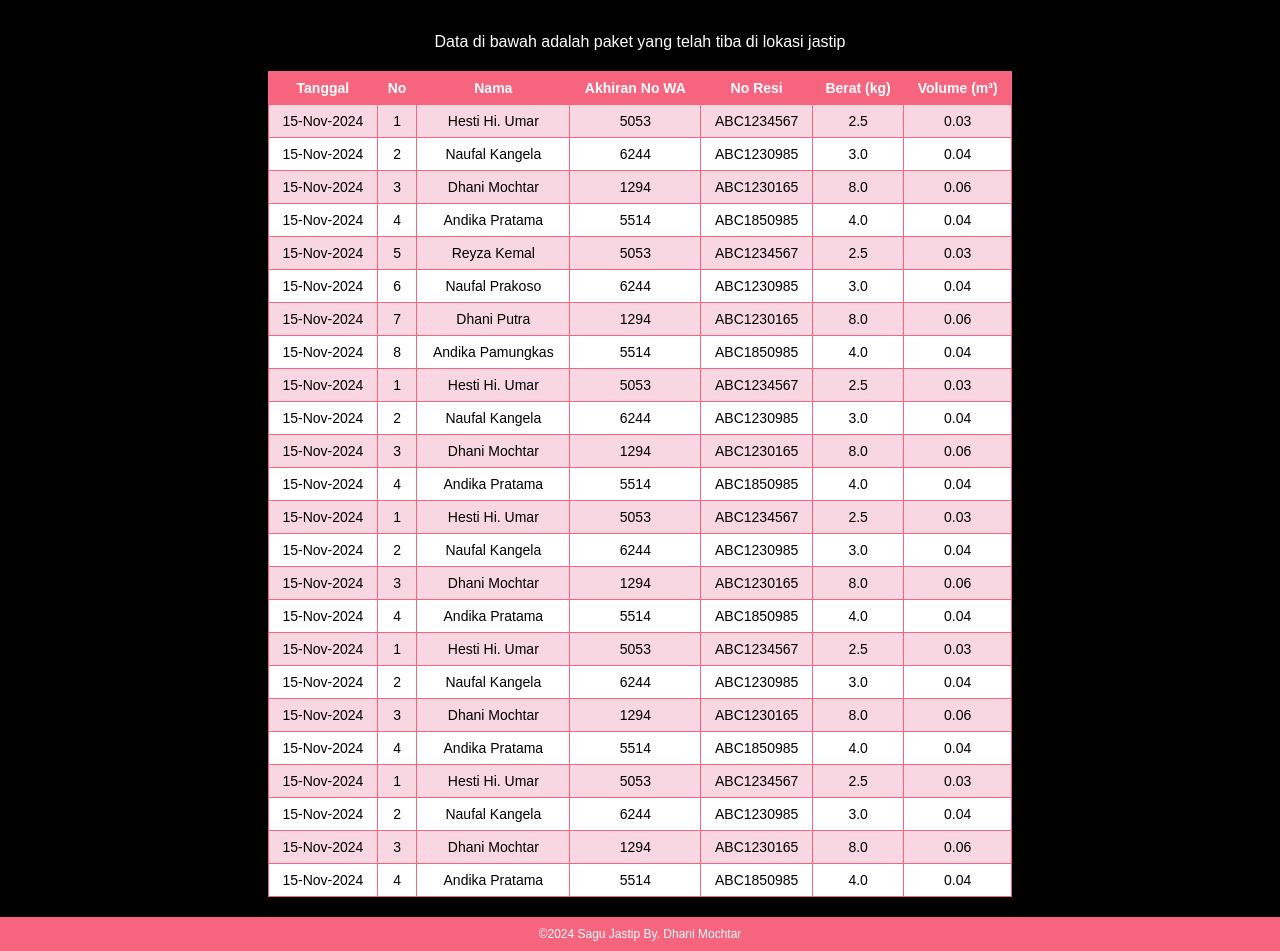
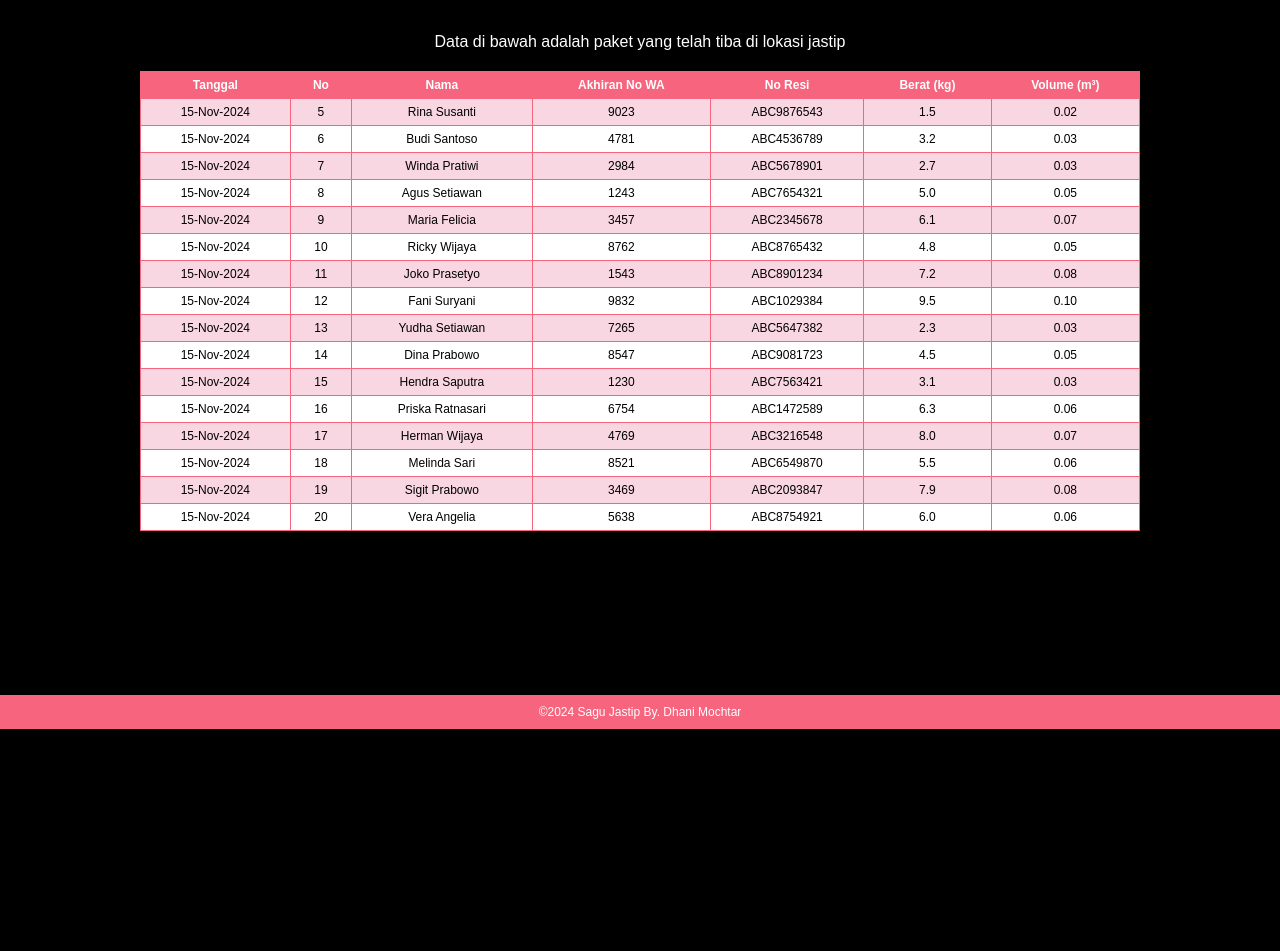
Before and after one commit to GohuJastip/sagujastip, a plain HTML site: page cekpaket.html in a window 1280 px wide. Shown: the part 71-1022 px from the top of the page. After the commit the page ends 800 px from the top, so only its background shows below. Drawn offline with Linux system fonts and the light colour scheme.

Commit message:
Update cekpaket.html

```diff
--- a/cekpaket.html
+++ b/cekpaket.html
@@ -50,15 +50,16 @@
             margin-bottom: 20px;
         }
         table {
-            width: 60%;
+            width: 100%;
+            max-width: 1000px; /* Agar tabel tidak terlalu besar pada layar besar */
             border-collapse: collapse;
             border: 1px solid #f6647e;
         }
         th, td {
-            padding: 8px;
+            padding: 6px 10px; /* Padding lebih kecil */
             text-align: center;
             border: 1px solid #f6647e;
-            font-size: 14px;
+            font-size: 12px; /* Ukuran font lebih kecil */
             color: black;
         }
         th {
@@ -73,6 +74,23 @@
         }
         tr:hover {
             background-color: #ffd6e8; /* Latar belakang pink lebih terang saat hover */
+        }
+
+        /* Media query untuk tampilan mobile */
+        @media (max-width: 600px) {
+            header {
+                font-size: 20px; /* Ukuran font header lebih kecil pada perangkat mobile */
+            }
+            table {
+                width: 100%;
+                font-size: 10px; /* Ukuran font lebih kecil pada perangkat mobile */
+            }
+            th, td {
+                padding: 4px 6px; /* Padding lebih kecil untuk mobile */
+            }
+            .container p {
+                font-size: 14px; /* Ukuran font lebih kecil pada perangkat mobile */
+            }
         }
     </style>
 </head>
@@ -100,220 +118,149 @@
             <tbody>
                 <tr>
     <td>15-Nov-2024</td>
-                <td>1</td>
-                <td>Hesti Hi. Umar</td>
-                <td>5053</td>
-                <td>ABC1234567</td>
-                <td>2.5</td>
+    <td>5</td>
+    <td>Rina Susanti</td>
+    <td>9023</td>
+    <td>ABC9876543</td>
+    <td>1.5</td>
+    <td>0.02</td>
+</tr>
+<tr>
+    <td>15-Nov-2024</td>
+    <td>6</td>
+    <td>Budi Santoso</td>
+    <td>4781</td>
+    <td>ABC4536789</td>
+    <td>3.2</td>
     <td>0.03</td>
 </tr>
 <tr>
     <td>15-Nov-2024</td>
-                <td>2</td>
-                <td>Naufal Kangela</td>
-                <td>6244</td>
-                <td>ABC1230985</td>
-                <td>3.0</td>
-                <td>0.04</td>
+    <td>7</td>
+    <td>Winda Pratiwi</td>
+    <td>2984</td>
+    <td>ABC5678901</td>
+    <td>2.7</td>
+    <td>0.03</td>
 </tr>
 <tr>
     <td>15-Nov-2024</td>
-                <td>3</td>
-                <td>Dhani Mochtar</td>
-                <td>1294</td>
-                <td>ABC1230165</td>
-                <td>8.0</td>
+    <td>8</td>
+    <td>Agus Setiawan</td>
+    <td>1243</td>
+    <td>ABC7654321</td>
+    <td>5.0</td>
+    <td>0.05</td>
+</tr>
+<tr>
+    <td>15-Nov-2024</td>
+    <td>9</td>
+    <td>Maria Felicia</td>
+    <td>3457</td>
+    <td>ABC2345678</td>
+    <td>6.1</td>
+    <td>0.07</td>
+</tr>
+<tr>
+    <td>15-Nov-2024</td>
+    <td>10</td>
+    <td>Ricky Wijaya</td>
+    <td>8762</td>
+    <td>ABC8765432</td>
+    <td>4.8</td>
+    <td>0.05</td>
+</tr>
+<tr>
+    <td>15-Nov-2024</td>
+    <td>11</td>
+    <td>Joko Prasetyo</td>
+    <td>1543</td>
+    <td>ABC8901234</td>
+    <td>7.2</td>
+    <td>0.08</td>
+</tr>
+<tr>
+    <td>15-Nov-2024</td>
+    <td>12</td>
+    <td>Fani Suryani</td>
+    <td>9832</td>
+    <td>ABC1029384</td>
+    <td>9.5</td>
+    <td>0.10</td>
+</tr>
+<tr>
+    <td>15-Nov-2024</td>
+    <td>13</td>
+    <td>Yudha Setiawan</td>
+    <td>7265</td>
+    <td>ABC5647382</td>
+    <td>2.3</td>
+    <td>0.03</td>
+</tr>
+<tr>
+    <td>15-Nov-2024</td>
+    <td>14</td>
+    <td>Dina Prabowo</td>
+    <td>8547</td>
+    <td>ABC9081723</td>
+    <td>4.5</td>
+    <td>0.05</td>
+</tr>
+<tr>
+    <td>15-Nov-2024</td>
+    <td>15</td>
+    <td>Hendra Saputra</td>
+    <td>1230</td>
+    <td>ABC7563421</td>
+    <td>3.1</td>
+    <td>0.03</td>
+</tr>
+<tr>
+    <td>15-Nov-2024</td>
+    <td>16</td>
+    <td>Priska Ratnasari</td>
+    <td>6754</td>
+    <td>ABC1472589</td>
+    <td>6.3</td>
     <td>0.06</td>
 </tr>
 <tr>
     <td>15-Nov-2024</td>
-                <td>4</td>
-                <td>Andika Pratama</td>
-                <td>5514</td>
-                <td>ABC1850985</td>
-                <td>4.0</td>
-                <td>0.04</td>
+    <td>17</td>
+    <td>Herman Wijaya</td>
+    <td>4769</td>
+    <td>ABC3216548</td>
+    <td>8.0</td>
+    <td>0.07</td>
 </tr>
 <tr>
     <td>15-Nov-2024</td>
-                <td>5</td>
-                <td>Reyza Kemal</td>
-                <td>5053</td>
-                <td>ABC1234567</td>
-                <td>2.5</td>
-                <td>0.03</td>
-            </tr>
-            <tr>
-                <td>15-Nov-2024</td>
-                <td>6</td>
-                <td>Naufal Prakoso</td>
-                <td>6244</td>
-                <td>ABC1230985</td>
-                <td>3.0</td>
-                <td>0.04</td>
-            </tr>
-            <tr>
-                <td>15-Nov-2024</td>
-                <td>7</td>
-                <td>Dhani Putra</td>
-                <td>1294</td>
-                <td>ABC1230165</td>
-                <td>8.0</td>
+    <td>18</td>
+    <td>Melinda Sari</td>
+    <td>8521</td>
+    <td>ABC6549870</td>
+    <td>5.5</td>
     <td>0.06</td>
 </tr>
 <tr>
     <td>15-Nov-2024</td>
-                <td>8</td>
-                <td>Andika Pamungkas</td>
-                <td>5514</td>
-                <td>ABC1850985</td>
-                <td>4.0</td>
-                <td>0.04</td>
+    <td>19</td>
+    <td>Sigit Prabowo</td>
+    <td>3469</td>
+    <td>ABC2093847</td>
+    <td>7.9</td>
+    <td>0.08</td>
 </tr>
 <tr>
     <td>15-Nov-2024</td>
-                <td>1</td>
-                <td>Hesti Hi. Umar</td>
-                <td>5053</td>
-                <td>ABC1234567</td>
-                <td>2.5</td>
-                <td>0.03</td>
-            </tr>
-            <tr>
-                <td>15-Nov-2024</td>
-                <td>2</td>
-                <td>Naufal Kangela</td>
-                <td>6244</td>
-                <td>ABC1230985</td>
-                <td>3.0</td>
-                <td>0.04</td>
-            </tr>
-            <tr>
-                <td>15-Nov-2024</td>
-                <td>3</td>
-                <td>Dhani Mochtar</td>
-                <td>1294</td>
-                <td>ABC1230165</td>
-                <td>8.0</td>
+    <td>20</td>
+    <td>Vera Angelia</td>
+    <td>5638</td>
+    <td>ABC8754921</td>
+    <td>6.0</td>
     <td>0.06</td>
 </tr>
-            <tr>
-                <td>15-Nov-2024</td>
-                <td>4</td>
-                <td>Andika Pratama</td>
-                <td>5514</td>
-                <td>ABC1850985</td>
-                <td>4.0</td>
-                <td>0.04</td>
-            </tr>
-             <tr>
-                <td>15-Nov-2024</td>
-                <td>1</td>
-                <td>Hesti Hi. Umar</td>
-                <td>5053</td>
-                <td>ABC1234567</td>
-                <td>2.5</td>
-                <td>0.03</td>
-            </tr>
-            <tr>
-                <td>15-Nov-2024</td>
-                <td>2</td>
-                <td>Naufal Kangela</td>
-                <td>6244</td>
-                <td>ABC1230985</td>
-                <td>3.0</td>
-                <td>0.04</td>
-            </tr>
-            <tr>
-                <td>15-Nov-2024</td>
-                <td>3</td>
-                <td>Dhani Mochtar</td>
-                <td>1294</td>
-                <td>ABC1230165</td>
-                <td>8.0</td>
-                <td>0.06</td>
-            </tr>
-            <tr>
-                <td>15-Nov-2024</td>
-                <td>4</td>
-                <td>Andika Pratama</td>
-                <td>5514</td>
-                <td>ABC1850985</td>
-                <td>4.0</td>
-                <td>0.04</td>
-            </tr>
-             <tr>
-                <td>15-Nov-2024</td>
-                <td>1</td>
-                <td>Hesti Hi. Umar</td>
-                <td>5053</td>
-                <td>ABC1234567</td>
-                <td>2.5</td>
-                <td>0.03</td>
-            </tr>
-            <tr>
-                <td>15-Nov-2024</td>
-                <td>2</td>
-                <td>Naufal Kangela</td>
-                <td>6244</td>
-                <td>ABC1230985</td>
-                <td>3.0</td>
-                <td>0.04</td>
-            </tr>
-            <tr>
-                <td>15-Nov-2024</td>
-                <td>3</td>
-                <td>Dhani Mochtar</td>
-                <td>1294</td>
-                <td>ABC1230165</td>
-                <td>8.0</td>
-                <td>0.06</td>
-            </tr>
-            <tr>
-                <td>15-Nov-2024</td>
-                <td>4</td>
-                <td>Andika Pratama</td>
-                <td>5514</td>
-                <td>ABC1850985</td>
-                <td>4.0</td>
-                <td>0.04</td>
-            </tr>
-             <tr>
-                <td>15-Nov-2024</td>
-                <td>1</td>
-                <td>Hesti Hi. Umar</td>
-                <td>5053</td>
-                <td>ABC1234567</td>
-                <td>2.5</td>
-                <td>0.03</td>
-            </tr>
-            <tr>
-                <td>15-Nov-2024</td>
-                <td>2</td>
-                <td>Naufal Kangela</td>
-                <td>6244</td>
-                <td>ABC1230985</td>
-                <td>3.0</td>
-                <td>0.04</td>
-            </tr>
-            <tr>
-                <td>15-Nov-2024</td>
-                <td>3</td>
-                <td>Dhani Mochtar</td>
-                <td>1294</td>
-                <td>ABC1230165</td>
-                <td>8.0</td>
-                <td>0.06</td>
-            </tr>
-            <tr>
-                <td>15-Nov-2024</td>
-                <td>4</td>
-                <td>Andika Pratama</td>
-                <td>5514</td>
-                <td>ABC1850985</td>
-                <td>4.0</td>
-                <td>0.04</td>
-            </tr>
+
             </tbody>
         </table>
     </div>
```
Lines whose indentation alone changed are shown as unchanged.
